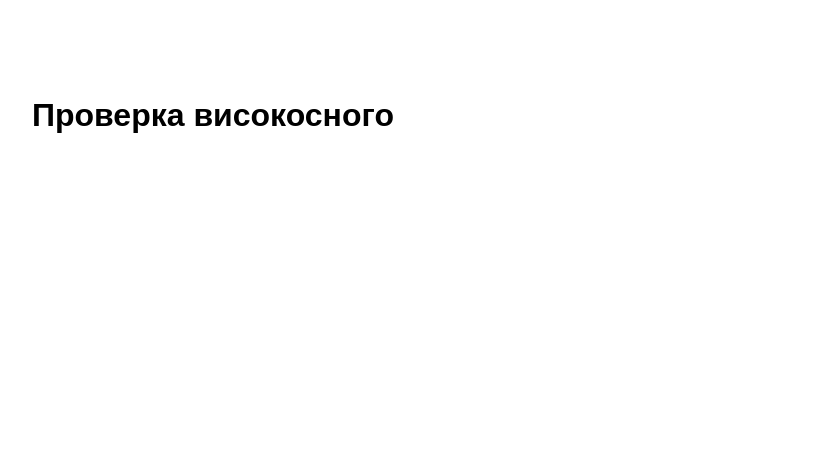
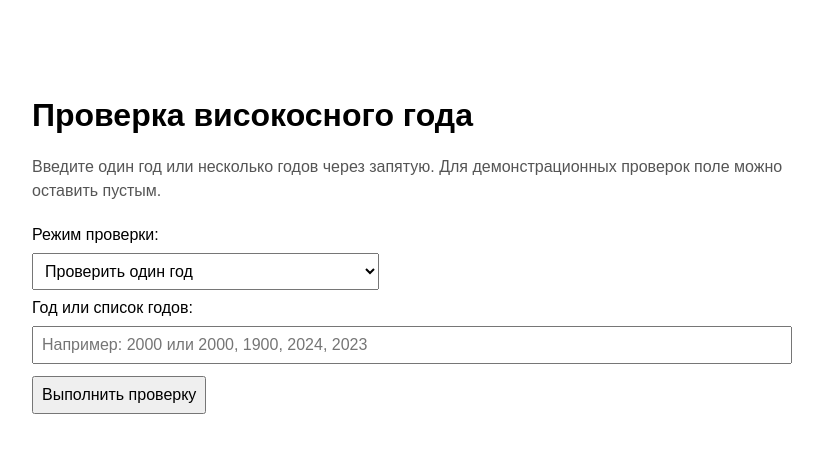
Before and after one commit to ileus-cloud/leap_year_py-vibe-code, a Flask app: page / in a window 1280 px wide. Shown: the top 453 px of the page, without its empty margins (228-1051 px from the left). Run offline with Flask 3, Linux system fonts and the light colour scheme.

Commit message:
Дополнительное редактирование

```diff
--- a/templates/index.html
+++ b/templates/index.html
@@ -46,4 +46,33 @@
     </style>
 </head>
 <body>
-<h1>Проверка високосного
+<h1>Проверка високосного года</h1>
+
+<p class="hint">
+    Введите один год или несколько годов через запятую. Для демонстрационных проверок поле можно оставить пустым.
+</p>
+
+<form method="post">
+    <label for="mode">Режим проверки:</label>
+    <br>
+
+    <select id="mode" name="mode">
+        <option value="one">Проверить один год</option>
+        <option value="multiple">Проверить несколько годов</option>
+        <option value="next">Показать следующие 5 високосных годов</option>
+        <option value="demo">Запустить демонстрационные проверки</option>
+    </select>
+
+    <br>
+
+    <label for="year">Год или список годов:</label>
+    <input id="year" name="year" type="text" placeholder="Например: 2000 или 2000, 1900, 2024, 2023">
+
+    <button type="submit">Выполнить проверку</button>
+</form>
+
+{% if result %}
+<div class="result">{{ result }}</div>
+{% endif %}
+</body>
+</html>
```
